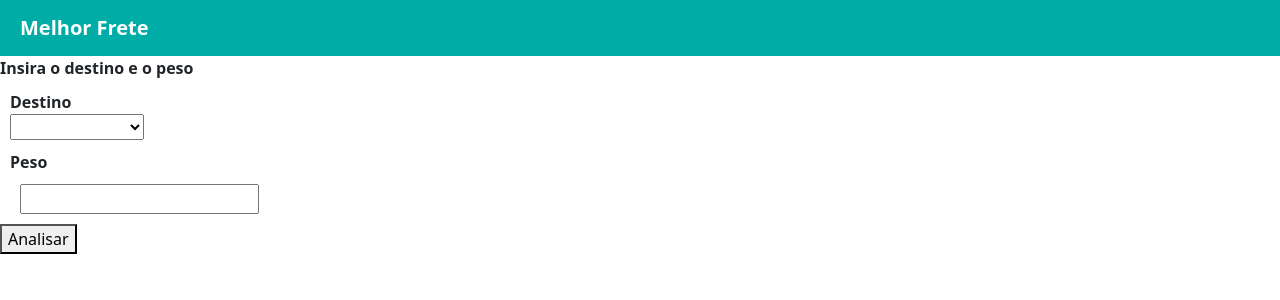
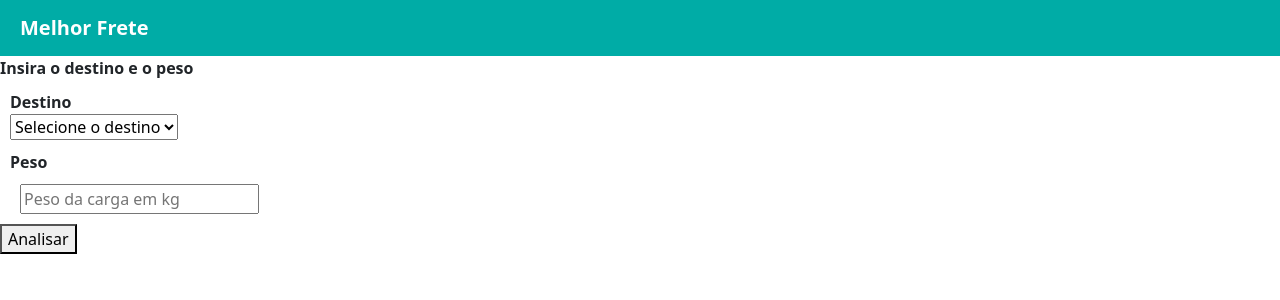
Before and after one commit to PauloViOS/desafio-coorlab, a Vue app in the folder code/: page / in a window 1280 px wide. Shown: the top 300 px of the page. Built offline with nearby package versions, Linux system fonts and the light colour scheme; data requests are answered from the project's data file.

Commit message:
- placeholders for destiny and weight

```diff
--- a/code/src/components/searchTransportForm.vue
+++ b/code/src/components/searchTransportForm.vue
@@ -5,14 +5,15 @@
       <label>
         <b>Destino</b>
         <select v-model="transportDestiny">
+          <option value="" hidden>Selecione o destino</option>
           <option v-for="(city, idx) in cities" :key="idx">
             {{ city }}
           </option>
         </select>
       </label>
       <label>
-        <b>Peso</b>
-        <input v-model="transportWeight">
+        <b>Peso</b> <!--TODO deveria aceitar vírgula?-->
+        <input type="number" v-model="transportWeight" placeholder="Peso da carga em kg">
       </label>
       <button>Analisar</button>
     </form>
```
